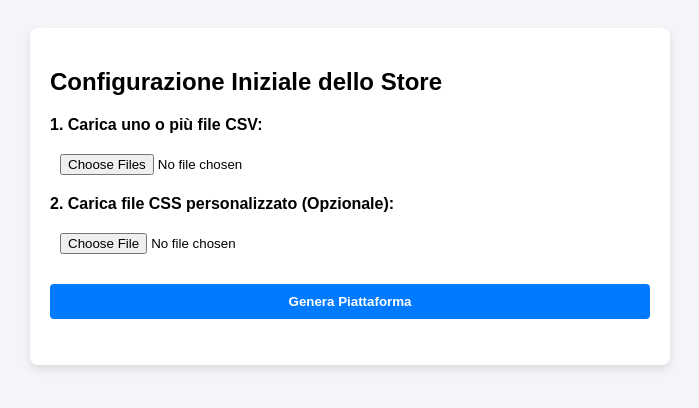
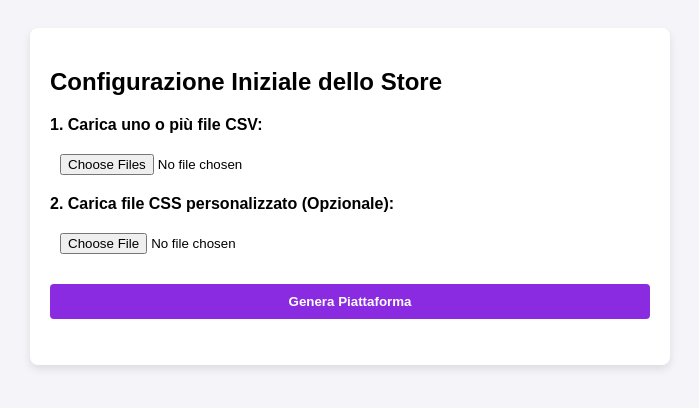
Before and after one commit to Chris-Toboia1/tpsi, a plain HTML site: page ecommerce_negozio/ini.html in a window 1280 px wide. Shown: the whole page, without its empty margins (290-989 px from the left). Drawn offline with nearby package versions, Linux system fonts and the light colour scheme.

Commit message:
Update ini.html

```diff
--- a/ecommerce_negozio/ini.html
+++ b/ecommerce_negozio/ini.html
@@ -9,21 +9,17 @@
         body { font-family: sans-serif; padding: 20px; background: #f4f4f9; }
         .container { background: white; padding: 20px; border-radius: 8px; max-width: 600px; margin: auto; box-shadow: 0 4px 8px rgba(0,0,0,0.1); }
         input, button { margin: 10px 0; padding: 10px; width: 100%; box-sizing: border-box; }
-        button { background: #007bff; color: white; border: none; cursor: pointer; border-radius: 4px; font-weight: bold;}
-        button:hover { background: #0056b3; }
+        button { background: #8a2be2; color: white; border: none; cursor: pointer; border-radius: 4px; font-weight: bold;}
+        button:hover { background: #5c0f99; }
     </style>
 </head>
 <body>
-
 <div class="container">
     <h2>Configurazione Iniziale dello Store</h2>
-
     <label><strong>1. Carica uno o più file CSV:</strong></label>
     <input type="file" id="csvFiles" accept=".csv" multiple>
-
     <label><strong>2. Carica file CSS personalizzato (Opzionale):</strong></label>
     <input type="file" id="cssFile" accept=".css">
-
     <button onclick="elaboraDati()">Genera Piattaforma</button>
     <p id="status"></p>
 </div>
@@ -51,7 +47,6 @@
             const parsed = Papa.parse(text, { header: true, skipEmptyLines: true });
 
             parsed.data.forEach(row => {
-                // Rende il sistema universale: aggiunge un ID univoco a prescindere dal CSV
                 row._id = idCounter++;
                 tuttiIProdotti.push(row);
             });
@@ -74,6 +69,5 @@
         }, 1500);
     }
 </script>
-
 </body>
 </html>
```
